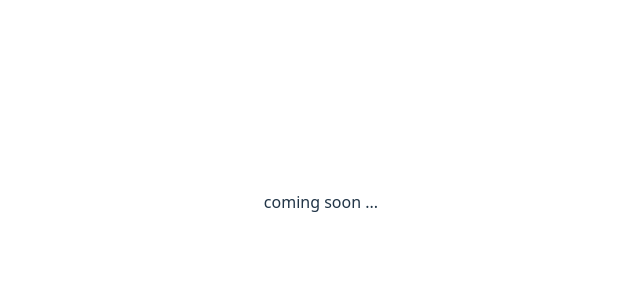
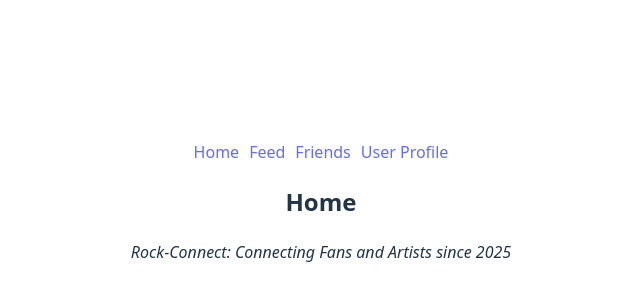
Before and after one commit to adrian-qorbani/rock-connect, a React (Vite) app in the folder client/: page / in a window 1280 px wide. Shown: the part 198-498 px from the top of the page, without its empty margins (319-959 px from the left). Built offline with nearby package versions, Linux system fonts and the light colour scheme.

Commit message:
feat (react-router): added router.

```diff
--- a/client/package.json
+++ b/client/package.json
@@ -11,9 +11,11 @@
   },
   "dependencies": {
     "@apollo/client": "^3.13.5",
+    "@types/react-router-dom": "^5.3.3",
     "graphql": "^16.10.0",
     "react": "^19.0.0",
-    "react-dom": "^19.0.0"
+    "react-dom": "^19.0.0",
+    "react-router-dom": "^7.4.0"
   },
   "devDependencies": {
     "@eslint/js": "^9.21.0",
--- a/client/src/App.tsx
+++ b/client/src/App.tsx
@@ -1,12 +1,69 @@
-import './App.css'
+import { BrowserRouter as Router, Route, Routes } from "react-router-dom";
+import { Link } from "react-router-dom";
+import "./App.css";
+
+const HomeRoute = () => (
+  <div>
+    {" "}
+    <h2>Home</h2>{" "}
+  </div>
+);
+
+const FeedRoute = () => (
+  <div>
+    {" "}
+    <h2>posts</h2>{" "}
+  </div>
+);
+
+const ConnectionsRoute = () => (
+  <div>
+    {" "}
+    <h2>friends and connections</h2>{" "}
+  </div>
+);
+
+const ProfileRoute = () => (
+  <div>
+    {" "}
+    <h2>current user profile</h2>{" "}
+  </div>
+);
 
 function App() {
+  const padding = {
+    padding: "5px",
+  };
 
   return (
-    <>
-      <p>coming soon ...</p>
-    </>
-  )
+    <Router>
+      <div>
+        <Link style={padding} to="/">
+          Home
+        </Link>
+        <Link style={padding} to="/feed">
+          Feed
+        </Link>
+        <Link style={padding} to="/connections">
+          Friends
+        </Link>
+        <Link style={padding} to="/profile">
+          User Profile
+        </Link>
+      </div>
+
+      <Routes>
+        <Route path="/feed" element={<FeedRoute />} />
+        <Route path="/users" element={<ConnectionsRoute />} />
+        <Route path="/profile" element={<ProfileRoute />} />
+        <Route path="/" element={<HomeRoute />} />
+      </Routes>
+
+      <div>
+        <i>Rock-Connect: Connecting Fans and Artists since 2025</i>
+      </div>
+    </Router>
+  );
 }
 
-export default App
+export default App;
```
Also changed, not shown: 1 other file (tests, documents, lock files or other folders).
